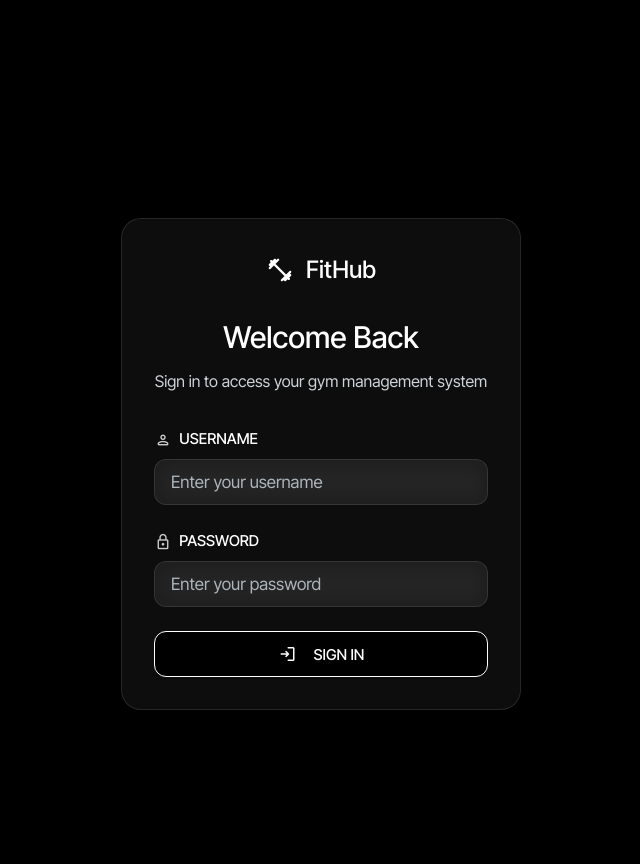
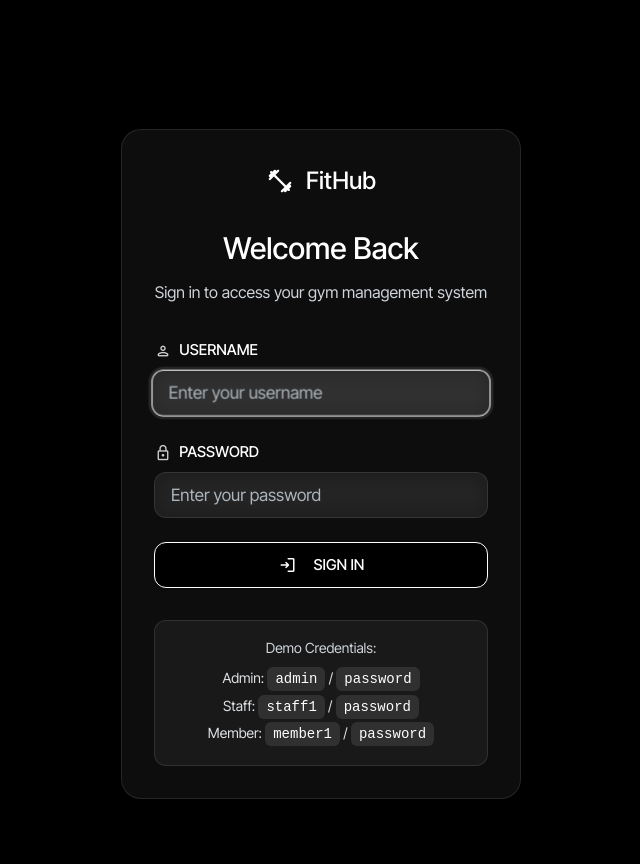
Before and after one commit to ezDecode/FitHub, a PHP site: page /login.php in a window 1280 px wide. Shown: the whole page, without its empty margins (319-959 px from the left). Run offline with PHP 8.4, Linux system fonts and the light colour scheme.

Commit message:
Implement database authentication for user module
- Replace hardcoded admin credentials with database authentication
- Query users table with prepared statements for security
- Verify passwords using password_verify() for bcrypt hashes
- Store user role, ID, and full_name in session for role-based access
- Update last_login timestamp on successful authentication
- Add demo credentials display for easy testing (admin/staff1/member1)
- Maintain only active users can log in

```diff
--- a/login.php
+++ b/login.php
@@ -13,13 +13,43 @@ if ($_POST) {
     $username = $_POST['username'] ?? '';
     $password = $_POST['password'] ?? '';
 
-    if ($username === 'admin' && $password === 'admin123') {
-        $_SESSION['logged_in'] = true;
-        $_SESSION['username'] = $username;
-        header('Location: index.php');
-        exit;
+    if (!empty($username) && !empty($password)) {
+        // Query the users table
+        $stmt = $conn->prepare("SELECT id, username, password, full_name, role, status FROM users WHERE username = ? AND status = 'active'");
+        $stmt->bind_param("s", $username);
+        $stmt->execute();
+        $result = $stmt->get_result();
+
+        if ($result->num_rows === 1) {
+            $user = $result->fetch_assoc();
+
+            // Verify password using password_verify for bcrypt hashes
+            if (password_verify($password, $user['password'])) {
+                // Update last_login
+                $update_stmt = $conn->prepare("UPDATE users SET last_login = NOW() WHERE id = ?");
+                $update_stmt->bind_param("i", $user['id']);
+                $update_stmt->execute();
+                $update_stmt->close();
+
+                // Set session variables
+                $_SESSION['logged_in'] = true;
+                $_SESSION['user_id'] = $user['id'];
+                $_SESSION['username'] = $user['username'];
+                $_SESSION['full_name'] = $user['full_name'];
+                $_SESSION['role'] = $user['role'];
+
+                header('Location: index.php');
+                exit;
+            } else {
+                $error = 'Invalid username or password';
+            }
+        } else {
+            $error = 'Invalid username or password';
+        }
+
+        $stmt->close();
     } else {
-        $error = 'Invalid username or password';
+        $error = 'Please enter both username and password';
     }
 }
 ?>
@@ -59,7 +89,7 @@ if ($_POST) {
                         <span class="material-symbols-rounded">person</span> Username
                     </label>
                     <input type="text" id="username" name="username" class="form-control"
-                           placeholder="Enter your username" required>
+                           placeholder="Enter your username" required autofocus>
                 </div>
 
                 <div class="form-group">
@@ -75,6 +105,15 @@ if ($_POST) {
                     <span>Sign In</span>
                 </button>
             </form>
+
+            <div class="login-footer" style="margin-top: 2rem;">
+                <div class="demo-credentials">
+                    <p style="margin: 0 0 0.5rem 0; color: var(--gray-400);">Demo Credentials:</p>
+                    <p style="margin: 0.25rem 0;">Admin: <code>admin</code> / <code>password</code></p>
+                    <p style="margin: 0.25rem 0;">Staff: <code>staff1</code> / <code>password</code></p>
+                    <p style="margin: 0.25rem 0;">Member: <code>member1</code> / <code>password</code></p>
+                </div>
+            </div>
         </div>
     </div>
 
```
